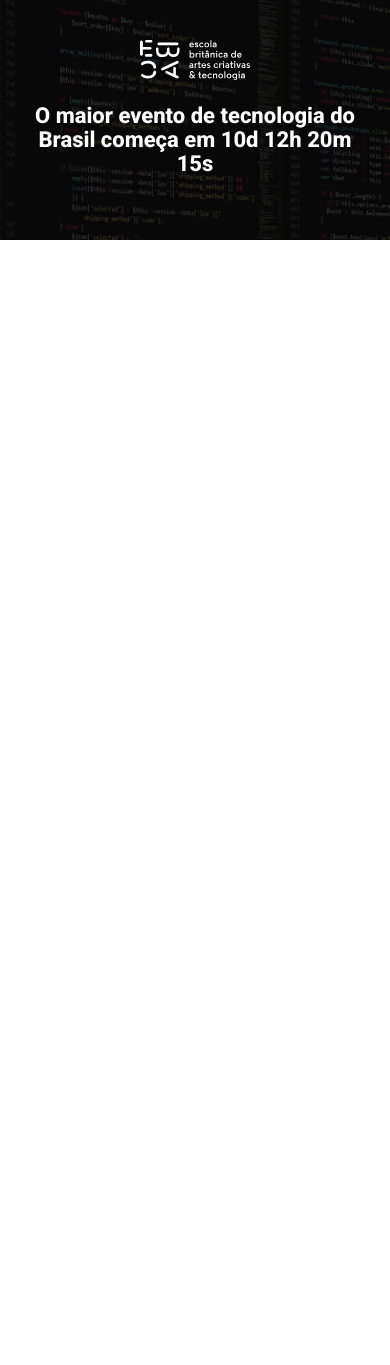
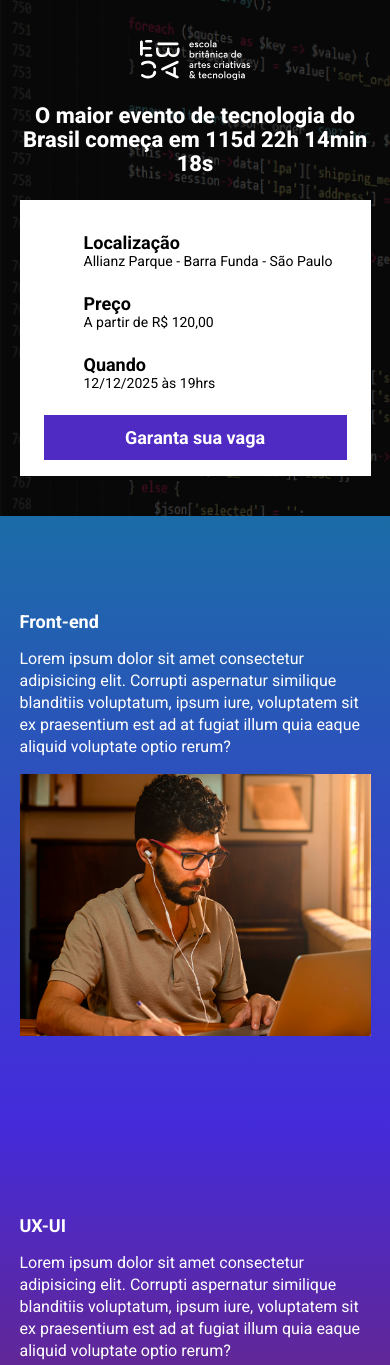
Before and after one commit to giovanamendes1/ebac_tech_talks, a website built with Parcel: page src/index.html in a window 390 px wide. Shown: the top 1365 px of the page. Before the commit the page ends 844 px from the top, so only its background shows below. Built offline with nearby package versions, Linux system fonts and the light colour scheme.

Commit message:
adicionando contagem progressiva

```diff
--- a/package.json
+++ b/package.json
@@ -1,9 +1,9 @@
 {
   "name": "ebac_talks",
   "version": "1.0.0",
-  "main": "index.js",
   "scripts": {
     "dev": "parcel src/scripts/main.js src/styles/main.scss src/index.html",
+    "build": "parcel build src/index.html",
     "test": "echo \"Error: no test specified\" && exit 1"
   },
   "keywords": [],
@@ -13,6 +13,7 @@
   "devDependencies": {
     "@parcel/transformer-sass": "^2.13.3",
     "parcel": "^2.13.3",
-    "sharp": "^0.33.5"
+    "sharp": "^0.33.5",
+    "svgo": "^3.3.2"
   }
 }
--- a/src/index.html
+++ b/src/index.html
@@ -10,16 +10,89 @@
     <link href="https://fonts.googleapis.com/css2?family=Roboto:ital,wght@0,100..900;1,100..900&display=swap" rel="stylesheet">
 
     <link rel="stylesheet" href="styles/main.scss">
+
+    <link rel="stylesheet" href="https://unpkg.com/aos@next/dist/aos.css" />
+
 </head>
 <body>
     <header class="hero">
         <div class="container">
             <img class="hero__logo" src="./images/ebac_logo.svg" alt="EBAC">
             <p class="hero__text">
-                O maior evento de tecnologia do Brasil começa em 10d 12h 20m 15s
+                O maior evento de tecnologia do Brasil começa em <span id="contador"></span>
             </p>
+            <div class="infos-bar">
+                <ul class="infos-bar__infos">
+                    <li class="infos-bar__infos__item">
+                        <b>Localização</b>
+                        Allianz Parque - Barra Funda - São Paulo
+                    </li>
+                    <li class="infos-bar__infos__item">
+                        <b>Preço</b>
+                        A partir de R$ 120,00
+                    </li>
+                    <li class="infos-bar__infos__item">
+                        <b>Quando</b>
+                        12/12/2025 às 19hrs
+                    </li>
+
+                </ul>
+                <a href="" class="button button--primary">
+                    Garanta sua vaga
+                </a>
+            </div>
         </div>
     </header>
+
+    <section class="event event--front-end" >
+        <div class="container" data-aos="fade-right">
+            <div class="event__details">
+                <h2 class="event__details__title">Front-end</h2>
+                <p class="event__details__description">
+                    Lorem ipsum dolor sit amet consectetur adipisicing elit. Corrupti aspernatur similique blanditiis voluptatum, ipsum iure, voluptatem sit ex praesentium est ad at fugiat illum quia eaque aliquid voluptate optio rerum?
+                </p>
+            </div>
+            <img class="event__image" src="./images/frontend.png" alt="front-end">
+        </div>
+    </section>
+
+    <section class="event event--ux-ui event--image-left" >
+        <div class="container" data-aos="fade-left">
+            <div class="event__details">
+                <h2 class="event__details__title">UX-UI</h2>
+                <p class="event__details__description">
+                    Lorem ipsum dolor sit amet consectetur adipisicing elit. Corrupti aspernatur similique blanditiis voluptatum, ipsum iure, voluptatem sit ex praesentium est ad at fugiat illum quia eaque aliquid voluptate optio rerum?
+                </p>
+            </div>
+            <img class="event__image" src="./images/ui-ux.png" alt="ux-ui">
+        </div>
+    </section>
+
+    <section class="event event--data-science">
+        <div class="container" data-aos="fade-right">
+            <div class="event__details">
+                <h2 class="event__details__title">Data-Science</h2>
+                <p class="event__details__description">
+                    Lorem ipsum dolor sit amet consectetur adipisicing elit. Corrupti aspernatur similique blanditiis voluptatum, ipsum iure, voluptatem sit ex praesentium est ad at fugiat illum quia eaque aliquid voluptate optio rerum?
+                </p>
+            </div>
+            <img class="event__image" src="./images/data.png" alt="Data-Science">
+        </div>
+    </section>
+
+    <section class="event event--back-end event--image-left">
+        <div class="container" data-aos="fade-left">
+            <div class="event__details">
+                <h2 class="event__details__title">Back-end</h2>
+                <p class="event__details__description">
+                    Lorem ipsum dolor sit amet consectetur adipisicing elit. Corrupti aspernatur similique blanditiis voluptatum, ipsum iure, voluptatem sit ex praesentium est ad at fugiat illum quia eaque aliquid voluptate optio rerum?
+                </p>
+            </div>
+            <img class="event__image" src="./images/backend.png" alt="backend">
+        </div>
+    </section>
+
+    <script src="https://unpkg.com/aos@next/dist/aos.js"></script>
     <script src="scripts/main.js"></script>
 </body>
 </html>
--- a/src/scripts/main.js
+++ b/src/scripts/main.js
@@ -1 +1,26 @@
-console.log('olámundo');
+AOS.init();
+
+const dataDoEvento = new Date("May 12, 2025 19:00:00");
+const timeStampDoEvento = dataDoEvento.getTime();
+const contaAsHoras = setInterval(function() {
+    const agora = new Date();
+    const timeStampAtual = agora.getTime();
+
+    const distanciaAteOEvento = timeStampDoEvento - timeStampAtual;
+
+    const diaEmMs = 1000 * 60 * 60 * 24;
+    const horaEmMs = 1000 * 60 * 60;
+    const minEmMs = 1000 * 60;
+    const miliMs = 1000;
+    const diasAteOEvento = Math.floor(distanciaAteOEvento / diaEmMs);
+    const horasAteOEvento = Math.floor((distanciaAteOEvento % diaEmMs) / horaEmMs);
+    const minutosAteOEvento = Math.floor((distanciaAteOEvento % horaEmMs) / minEmMs);
+    const segundosAteOEvento = Math.floor((distanciaAteOEvento % minEmMs) / miliMs);
+
+    document.getElementById('contador').innerHTML = `${diasAteOEvento}d ${horasAteOEvento}h ${minutosAteOEvento}min ${segundosAteOEvento}s`;
+
+    if(distanciaAteOEvento < 0) {
+        clearInterval(contaAsHoras);
+        document.getElementById('contador').innerHTML = "Evento Expirado";    }
+
+},1000);
--- /dev/null
+++ b/src/styles/_event.scss
@@ -0,0 +1,64 @@
+@use 'variables';
+
+.event {
+    padding: 80px 0;
+
+    &--front-end {
+        background-image: linear-gradient(variables.$blue1, variables.$blue2);
+    }
+
+    &--ux-ui {
+        background-image: linear-gradient(variables.$blue2, variables.$pink);
+    }
+
+    &--data-science {
+        background-image: linear-gradient(variables.$pink, variables.$yellow);
+    }
+
+    &--back-end {
+        background-image: linear-gradient(variables.$yellow, variables.$pink);
+    }
+
+    &--image-left {
+        .container {
+            flex-direction: row-reverse;
+        }
+    }
+
+    .container {
+        display: flex;
+        gap: 40px;
+    }
+
+    &__image {
+        max-width: 360px;
+    }
+
+    &__details {
+
+        &__title {
+            font-size: 18px;
+            font-weight: bold;
+            margin-bottom: 16px;
+        }
+
+        &__description {
+            line-height: 22px;
+        }
+    }
+
+    @media (max-width: 640px) {
+        &__image {
+            width: 100%;
+        }
+
+        &__details {
+            margin-right: 0;
+            margin-bottom: 16px;
+        }
+
+        .container {
+            display: block;
+        }
+    }
+}
--- a/src/styles/hero.scss
+++ b/src/styles/_hero.scss
@@ -1,3 +1,5 @@
+@use 'variables';
+
 .hero {
     padding-top: 64px;
     padding-bottom: 100px;
--- /dev/null
+++ b/src/styles/_variables.scss
@@ -0,0 +1,7 @@
+$blue1: #1B6CA7;
+$blue2: #442bdb;
+$pink: #89223B;
+$yellow: #9c791d;
+$TextColor: #fff;
+$secondaryTextColor: #000;
+$purple: #4f2ac3;
--- /dev/null
+++ b/src/styles/components/_buttons.scss
@@ -0,0 +1,21 @@
+@use '../variables';
+.button {
+    padding: 12px;
+    font-size: 18px;
+    font-weight: bold;
+    text-decoration: none;
+    text-align: center;
+    white-space: nowrap;
+    display: flex;
+    align-items: center;
+
+    &--primary {
+        color: variables.$TextColor;
+        background-color: variables.$purple;
+    }
+
+    @media (max-width: 640px) {
+        display: block;
+
+    }
+}
--- /dev/null
+++ b/src/styles/components/_infos_bar.scss
@@ -0,0 +1,42 @@
+@use '../variables';
+.infos-bar {
+    padding: 16px 24px;
+    background-color: #fff;
+    display: flex;
+    justify-content: space-between;
+
+    &__infos {
+        display: flex;
+        gap: 40px;
+
+        &__item {
+            font-size: 14px;
+            color: variables.$secondaryTextColor;
+            list-style: none;
+
+            b {
+                font-size: 18px;
+                display: block;
+            }
+        }
+    }
+
+    @media (max-width: 640px) {
+        display: block;
+
+        &__infos {
+            display: block;
+
+            &__item {
+                margin-bottom: 24px;
+            }
+        }
+    }
+
+    @media (max-width: 1024px) {
+
+        &__infos {
+            gap: 16px;
+        }
+    }
+}
--- a/src/styles/main.scss
+++ b/src/styles/main.scss
@@ -1,11 +1,16 @@
 @use 'hero';
+@use 'components/infos_bar';
+@use 'components/buttons';
+@use 'event';
+@use 'variables';
 
 body {
     margin: 0;
     padding: 0;
     box-sizing: border-box;
     font-family: Roboto, sans-serif;
-    color: #fff;
+    color: variables.$TextColor;
+    list-style: none;
 }
 
 .container {
```
Also changed, not shown: 1 other file.
